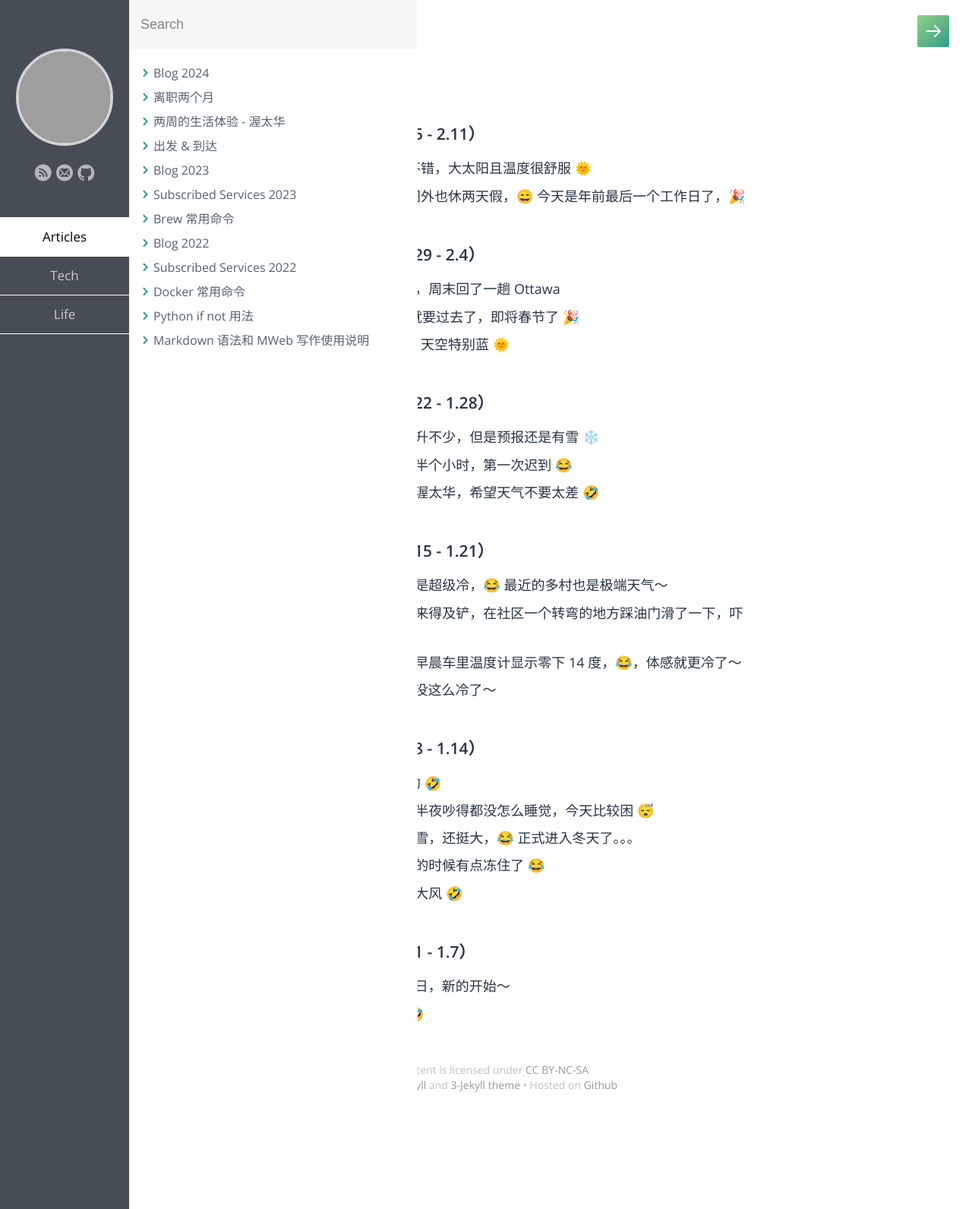
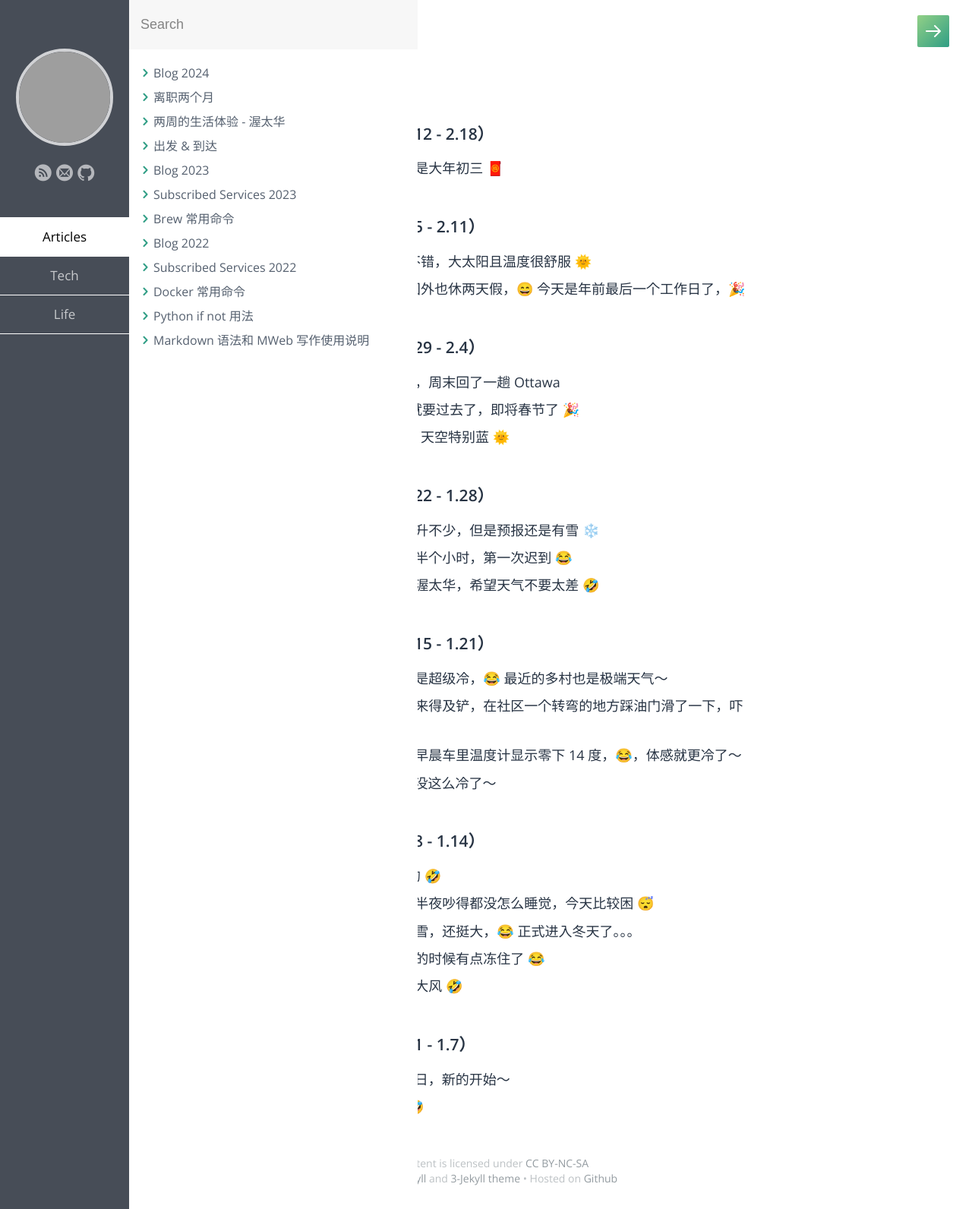
Before and after one commit to samxupeiran/samxupeiran.github.io, a Jekyll site: the page built from _posts/life/2024-01-02-my-blog.md, in a window 1280 px wide. Shown: the whole page at 76% size. Built offline with Jekyll 4.4.1, drawn with Linux system fonts in a browser that asks for light colours; some web fonts are replaced; grey boxes are pictures that could not be loaded.

Commit message:
feat: add weekly blog 2.12

```diff
--- a/_posts/life/2024-01-02-my-blog.md
+++ b/_posts/life/2024-01-02-my-blog.md
@@ -5,6 +5,9 @@ category: Life
 tags: Blog
 ---
 
+
+- ### 2024 年 2 月 第 2 周（2.12 - 2.18）
+     - 2.12 今天来上班了，农历是大年初三 🧧
 
 - ### 2024 年 2 月 第 1 周（2.5 - 2.11）
      - 2.5 周末两天的天气相当不错，大太阳且温度很舒服 🌞
```
